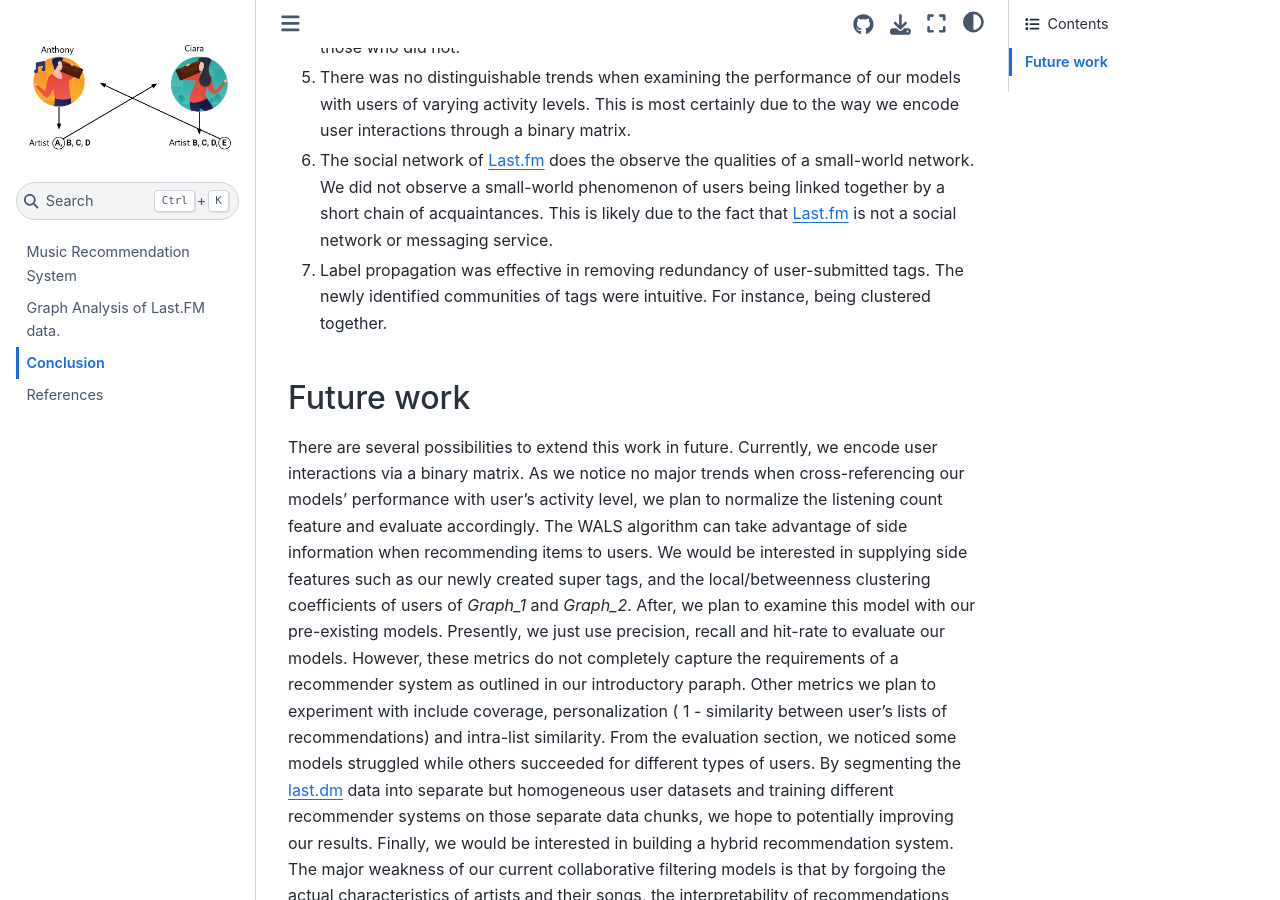
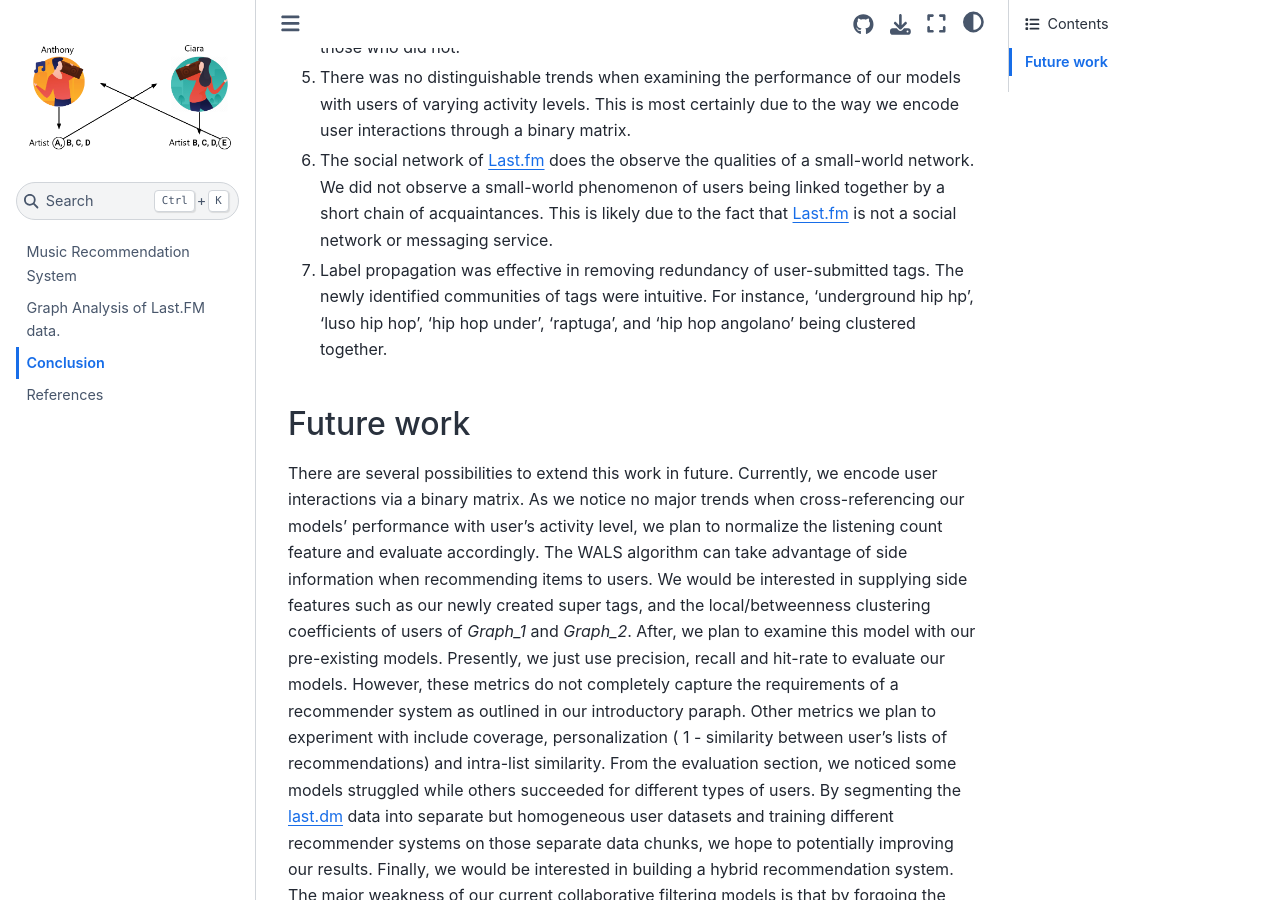
Before and after one commit to reidya3/MusicArtistRecommendationSystem, a Jupyter Book: the page built from book/Conclusion.md, in a window 1280 px wide and 900 px high, scrolled down 1328 px. Built offline with Jupyter Book 1.0.4 settings and Sphinx 7.4.7 and the Sphinx Book theme 1.1.4, drawn with Linux system fonts in a browser that asks for light colours; pages that are not in the unit, such as notebooks, are missing from menus.

Commit message:
fixing typos

```diff
--- a/book/Conclusion.md
+++ b/book/Conclusion.md
@@ -16,7 +16,7 @@ Our most significant results are the following:
 
 6. The social network of Last.fm does the observe the qualities of a small-world network. We did not observe a small-world phenomenon of users being linked together by a short chain of acquaintances. This is likely due to the fact that Last.fm is not a social network or messaging service.
 
-7. Label propagation was effective in removing redundancy of user-submitted tags. The newly identified communities of tags  were intuitive.  For instance, being clustered together.
+7. Label propagation was effective in removing redundancy of user-submitted tags. The newly identified communities of tags  were intuitive.  For instance, 'underground hip hp', 'luso hip hop', 'hip hop under', 'raptuga', and 'hip hop angolano' being clustered together.
 
 
 ## Future work
--- a/book/_toc.yml
+++ b/book/_toc.yml
@@ -5,6 +5,7 @@ format: jb-book
 root: Introduction
 chapters:
 - file: Collaborative_filtering
+- file: Softmax_model
 - file: Evaluation
 - file: Graph_anaylsis
 - file: Conclusion
```
Also changed, not shown: book/Graph_anaylsis.ipynb, book/Introduction.ipynb, 3 other files.
